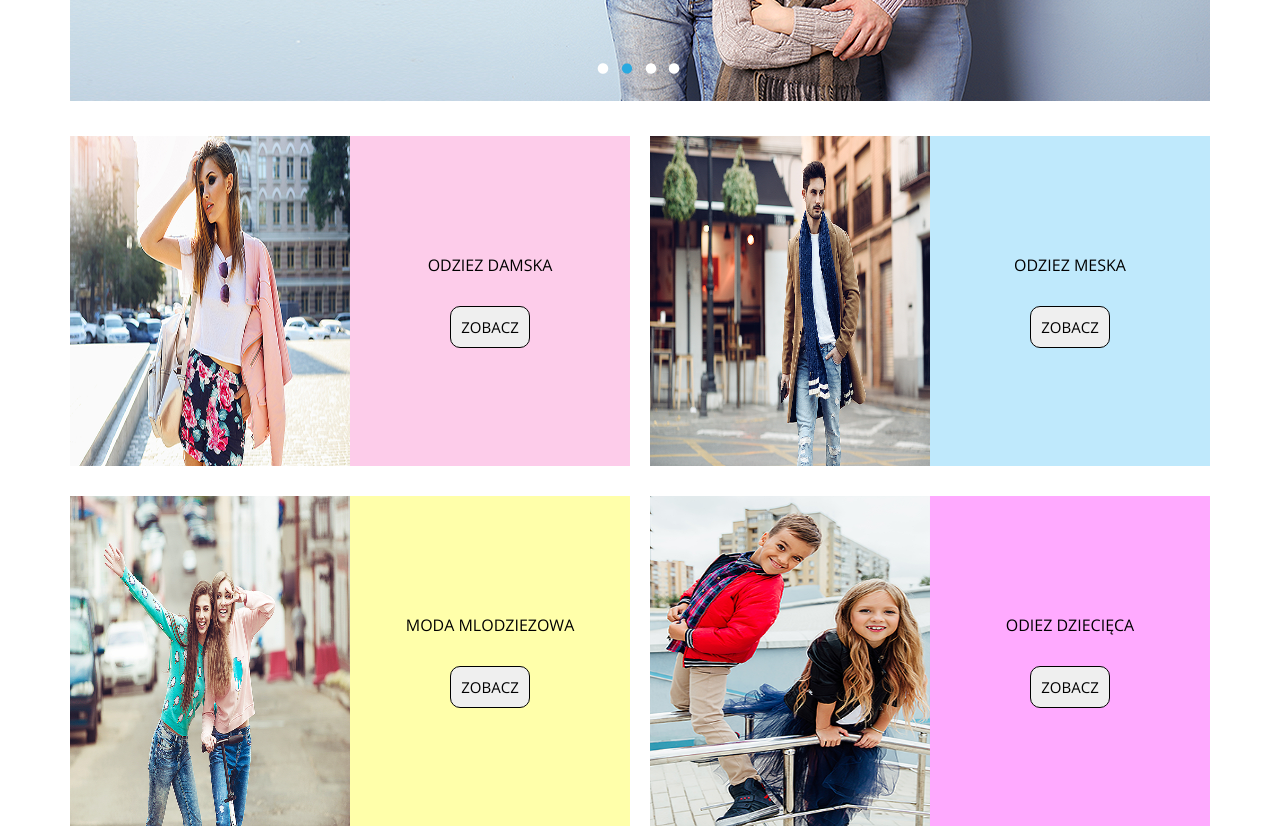
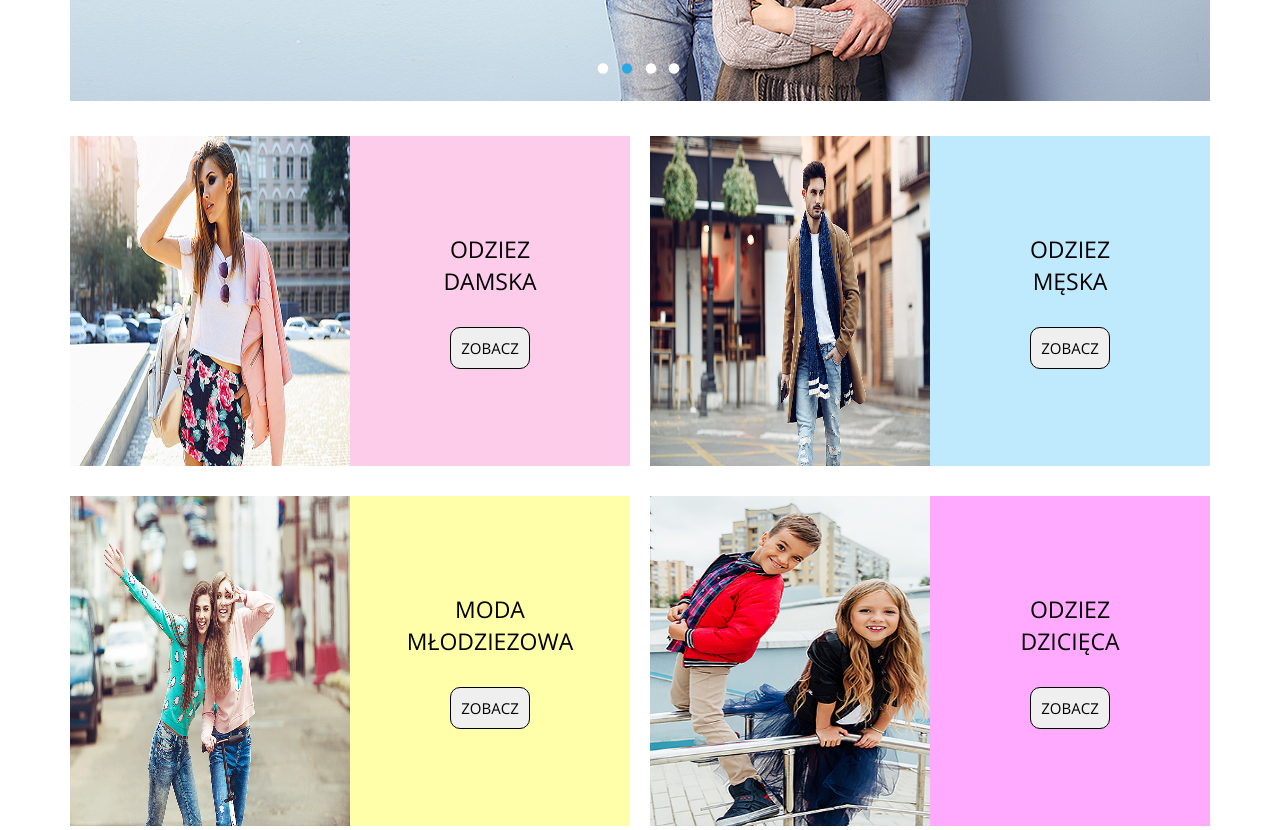
Before and after one commit to Paula066/Skyshop, a website: page index.html in a window 1280 px wide. Shown: the part 780-1610 px from the top of the page. Drawn offline with nearby package versions, Linux system fonts and the light colour scheme.

Commit message:
fix test

```diff
--- a/index.html
+++ b/index.html
@@ -61,14 +61,16 @@
         <div class="banners">
             <div class="banners-item" style="background-image: url('./img/img1.png'); background-color: rgb(253, 204, 234);">
                 <div class="banners-item-info">
-                    odziez damska
+                    <span class="banners-item-info-text">odziez</span>
+                    <span class="banners-item-info-text">damska</span>
                     <button class="btn" type="button">zobacz</button>
                 </div>
             </div>
 
             <div class="banners-item" style="background-image: url('./img/img2.png'); background-color: rgb(191, 233, 252);">
                 <div class="banners-item-info">
-                    odziez meska
+                    <span class="banners-item-info-text">odziez</span>
+                    <span class="banners-item-info-text">męska</span>
                     <button class="btn" type="button">zobacz</button>
                 </div>
             </div>
@@ -77,14 +79,16 @@
         <div class="banners">
             <div class="banners-item" style="background-image: url('./img/img3.png'); background-color: #ffa;">
                 <div class="banners-item-info">
-                    moda mlodziezowa
+                    <span class="banners-item-info-text">moda</span>
+                    <span class="banners-item-info-text">młodziezowa</span>
                     <button class="btn" type="button">zobacz</button>
                 </div>
             </div>
 
             <div class="banners-item" style="background-image: url('./img/img4.png'); background-color: #faf;">
                 <div class="banners-item-info">
-                    odiez dziecięca
+                    <span class="banners-item-info-text">odziez</span>
+                    <span class="banners-item-info-text">dzicięca</span>
                     <button class="btn" type="button">zobacz</button>
                 </div>
             </div>
--- a/style.css
+++ b/style.css
@@ -191,6 +191,11 @@
         height: 330px;
     }
 
+    .banners-item-info {
+        font-size: 23px;
+
+    }
+
     .banners-item:first-child {
         margin-left: 0;
         margin-right: 20px;
```
